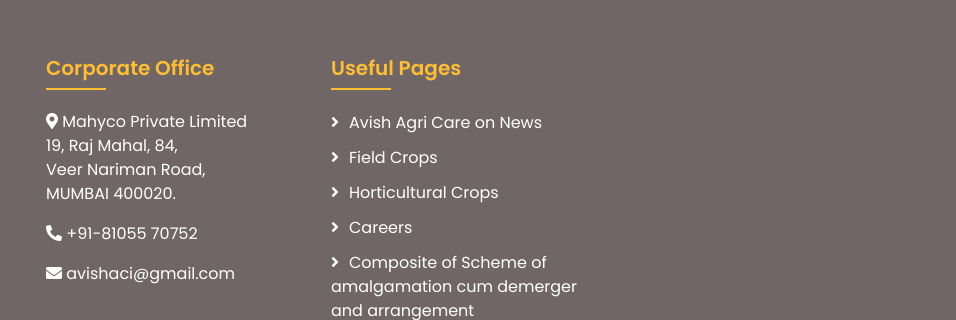
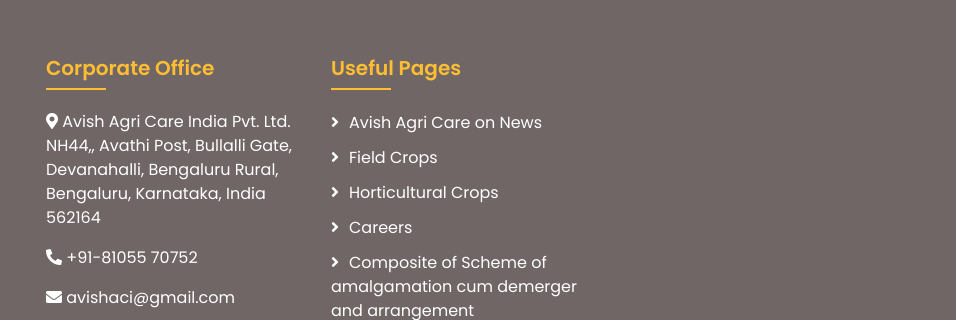
Before and after one commit to nagarajhullur4/avishaci.com, a plain HTML site: page index.html in a window 1280 px wide. Shown: the part 895-1215 px from the top of the page, 324-1280 px from the left. Drawn offline with nearby package versions, Linux system fonts and the light colour scheme; a web font is replaced by a local one.

Commit message:
Update index.html

```diff
--- a/index.html
+++ b/index.html
@@ -288,12 +288,11 @@
                                 </p>
                                 <p><i class="fa fa-phone-alt"></i> +91-81055 70752</p>
                                 <p><i class="fa fa-fax-alt"></i> +91-81055 70752</p>
-                                <!--<p><i class="fa fa-envelope"></i> info@mahyco.com</p>-->
+                                <!--<p><i class="fa fa-envelope"></i> avishaci@gmail.com</p>-->
                                 <div class="footer-social">
                                     <a href="https://twitter.com/" target="_blank"><i class="fab fa-twitter"></i></a>
                                     <a href="https://www.facebook.com/" target="_blank"><i class="fab fa-facebook-f"></i></a>
                                     <a href="https://www.youtube.com/" target="_blank"><i class="fab fa-youtube"></i></a>
-
                                     <a href="https://www.linkedin.com/" target="_blank"><i class="fab fa-linkedin-in"></i></a>
                                 </div>
                             </div>
@@ -301,7 +300,7 @@
                         <div class="col-md-6 col-lg-3">
                             <div class="footer-link">
                                 <h2>Corporate Office</h2>
-                                <p><i class="fa fa-map-marker-alt"></i> Mahyco Private Limited<br> 19, Raj Mahal, 84, <br> Veer Nariman Road,<br> MUMBAI 400020. </p>
+                                <p><i class="fa fa-map-marker-alt"></i> Avish Agri Care India Pvt. Ltd.<br> NH44,, Avathi Post, Bullalli Gate, <br> Devanahalli, Bengaluru Rural,<br> Bengaluru, Karnataka, India 562164 </p>
                                 <p><i class="fa fa-phone-alt"></i> +91-81055 70752</p>
                                 <p><i class="fa fa-envelope"></i> avishaci@gmail.com</p>
                             </div>
```
